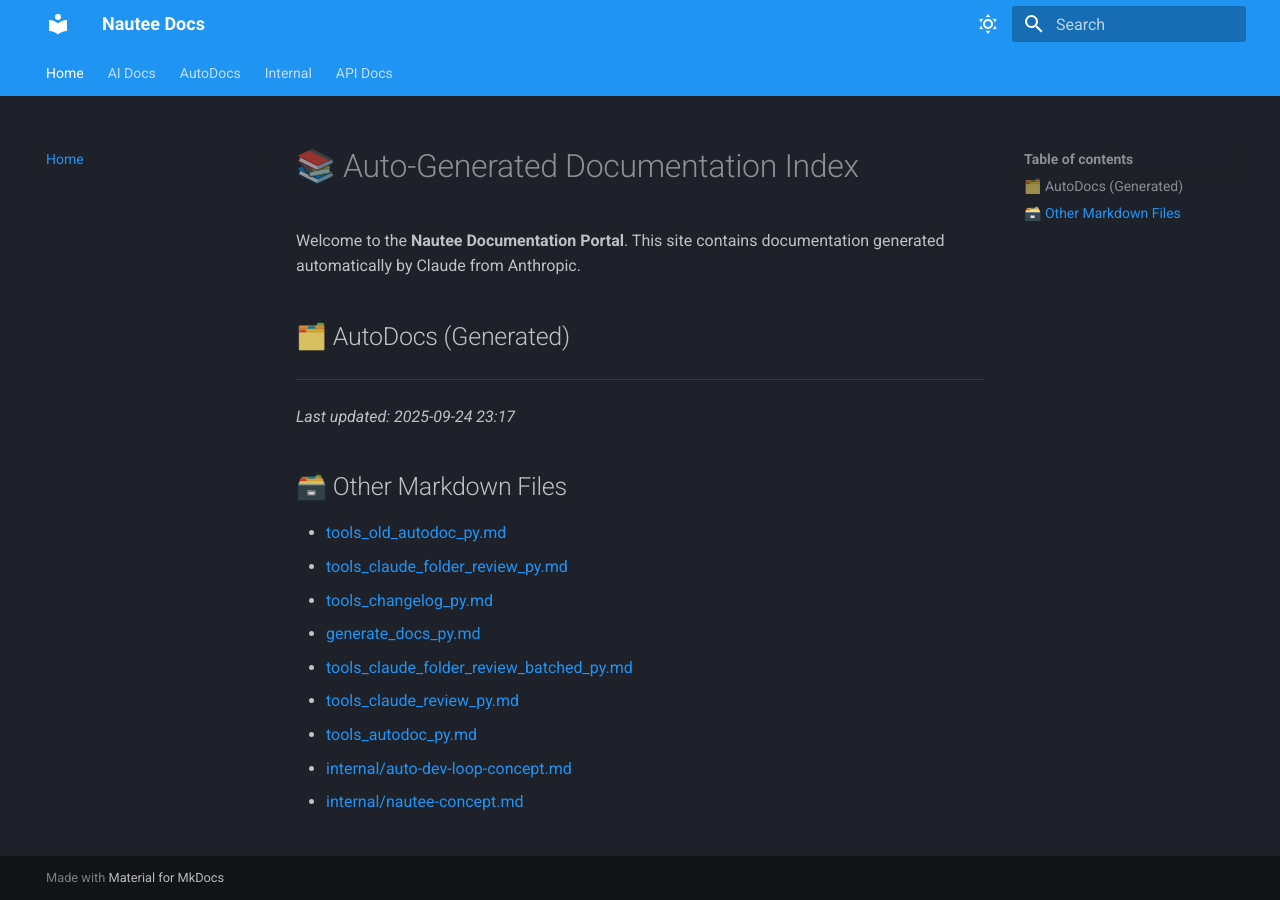
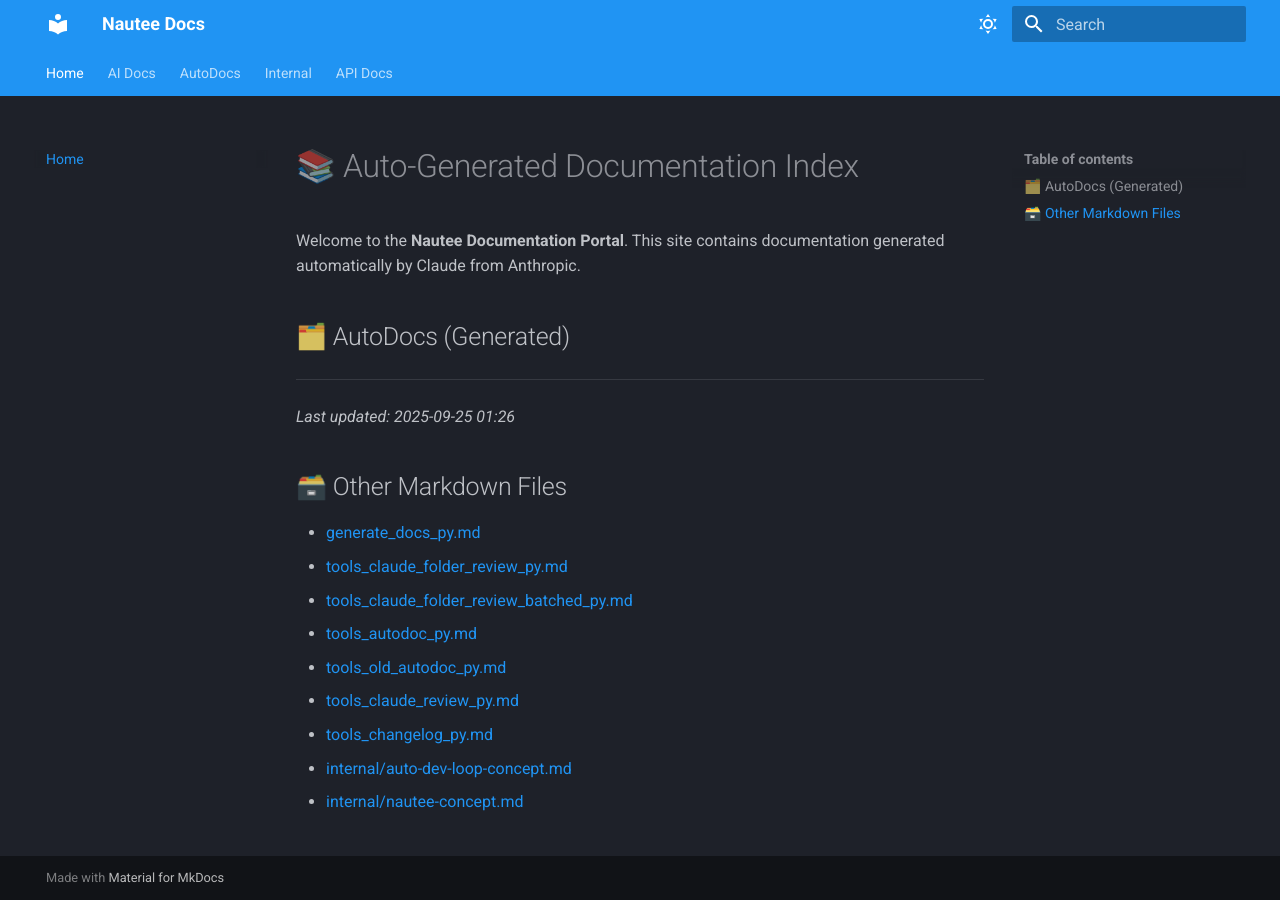
Before and after one commit to 48Nauts-Operator/nautee, an MkDocs documentation site: the page built from docs/index.md, in a window 1280 px wide. Built offline with MkDocs 1.6.1 and Material for MkDocs 9.7.7, drawn with Linux system fonts in a browser that asks for light colours.

Commit message:
🤖 Auto-update docs via Nautee

```diff
--- a/docs/index.md
+++ b/docs/index.md
@@ -7,16 +7,16 @@ Welcome to the **Nautee Documentation Portal**. This site contains documentation
 
 ---
 
-_Last updated: 2025-09-24 23:17_
+_Last updated: 2025-09-25 01:26_
 
 ## 🗃️ Other Markdown Files
 
+- [generate_docs_py.md](generate_docs_py.md)
+- [tools_claude_folder_review_py.md](tools_claude_folder_review_py.md)
+- [tools_claude_folder_review_batched_py.md](tools_claude_folder_review_batched_py.md)
+- [tools_autodoc_py.md](tools_autodoc_py.md)
 - [tools_old_autodoc_py.md](tools_old_autodoc_py.md)
-- [tools_claude_folder_review_py.md](tools_claude_folder_review_py.md)
+- [tools_claude_review_py.md](tools_claude_review_py.md)
 - [tools_changelog_py.md](tools_changelog_py.md)
-- [generate_docs_py.md](generate_docs_py.md)
-- [tools_claude_folder_review_batched_py.md](tools_claude_folder_review_batched_py.md)
-- [tools_claude_review_py.md](tools_claude_review_py.md)
-- [tools_autodoc_py.md](tools_autodoc_py.md)
 - [internal/auto-dev-loop-concept.md](internal/auto-dev-loop-concept.md)
 - [internal/nautee-concept.md](internal/nautee-concept.md)
```
